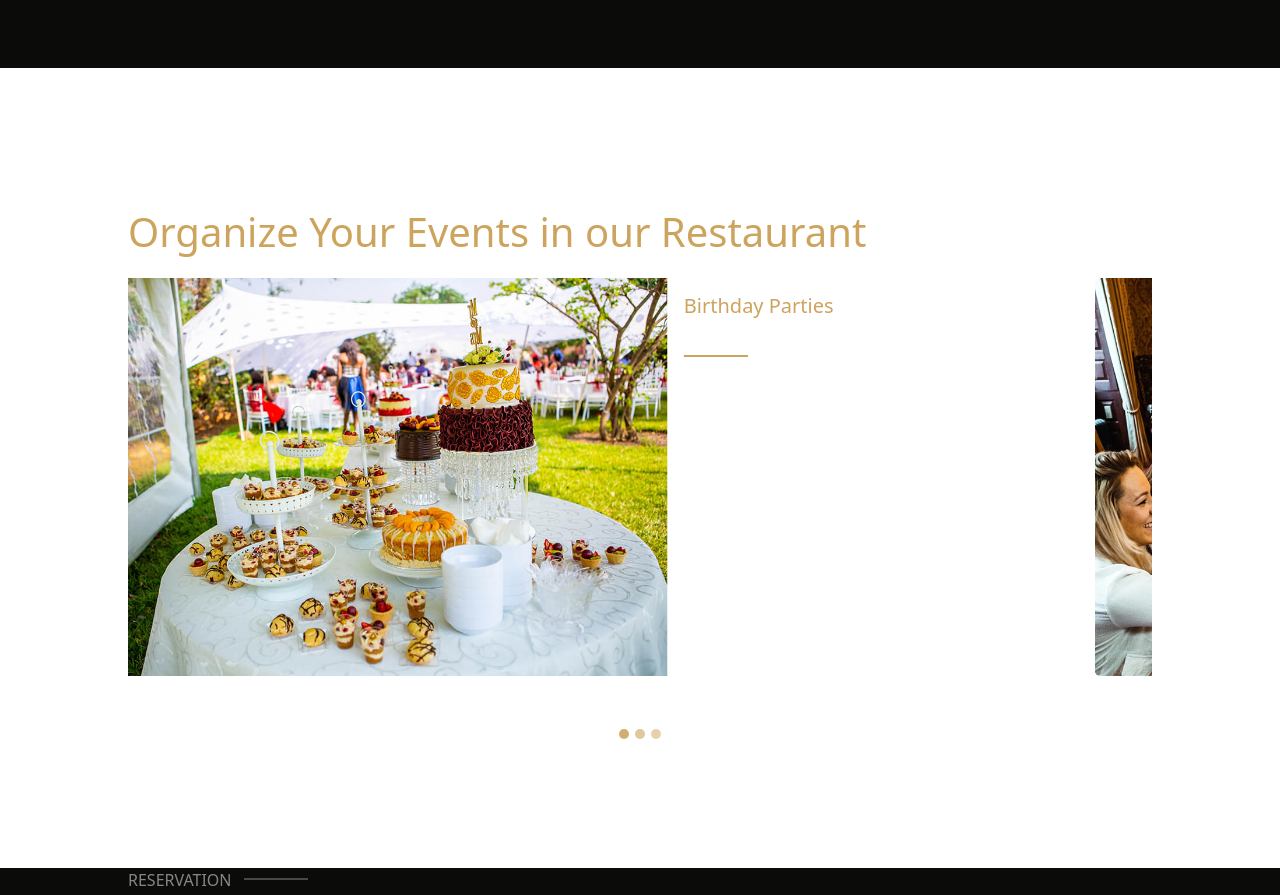
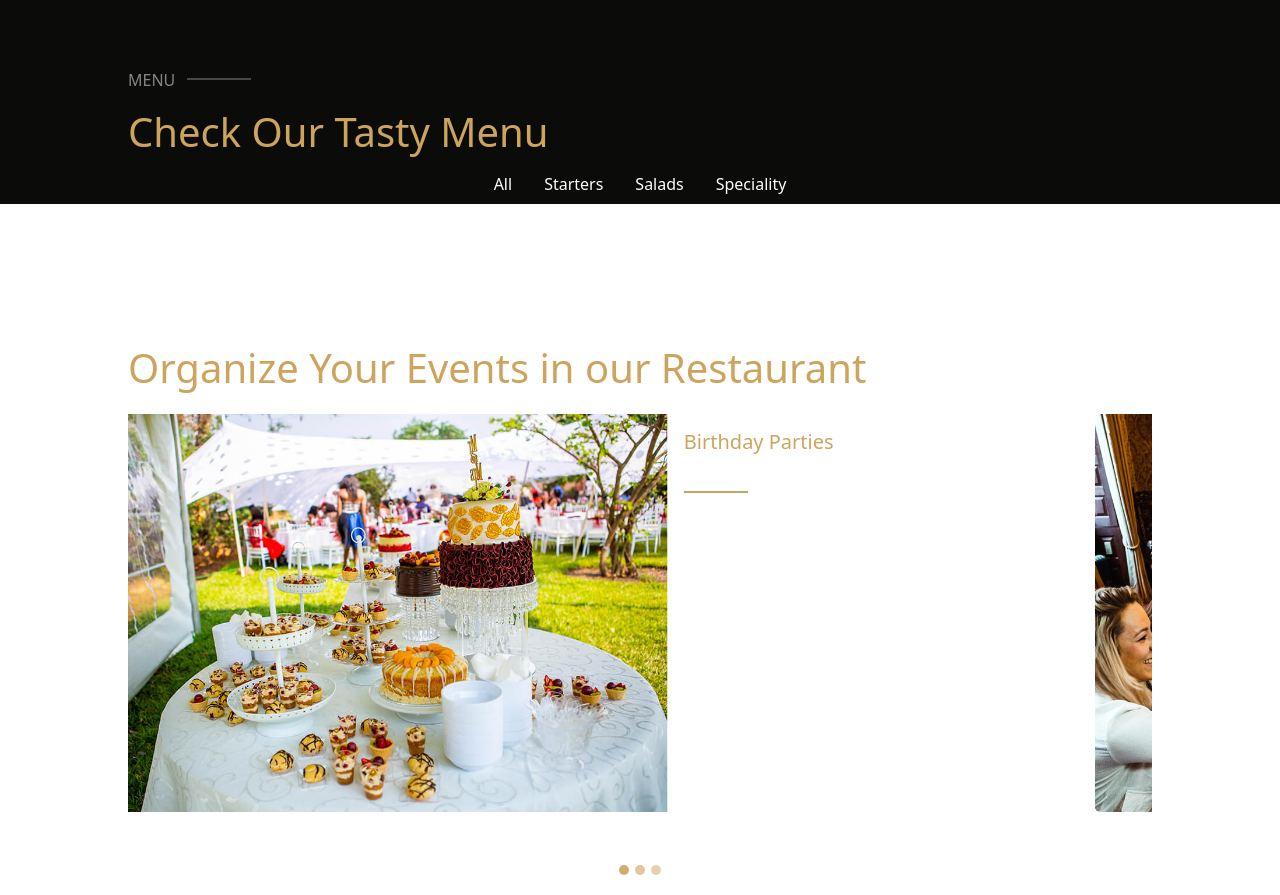
Before and after one commit to Goodkat87/ILYASS_CBIENBON, a website: page index.html in a window 1280 px wide. Shown: the part 2092-2987 px from the top of the page. Drawn offline with nearby package versions, Linux system fonts and the light colour scheme.

Commit message:
Add of menu title and nav&tabs

```diff
--- a/index.html
+++ b/index.html
@@ -21,7 +21,7 @@
                     <a class="nav-link active text-white ps-2" aria-current="page" href="#home">Home</a>
                   </li>
                   <li class="nav-item">
-                    <a class="nav-link active text-white ps-2" href="#about">About</a>
+                    <a class="nav-link text-white ps-2" href="#about">About</a>
                   </li>
                   <li class="nav-item">
                     <a class="nav-link text-white ps-2" href="#menu">Menu</a>
@@ -106,6 +106,33 @@
             </div>
           </div>
         </section>
+
+        <section id="menu">
+          <div id="menuTop">
+            <p>MENU &ensp;</p>
+            <h1 class="text-gold">Check Our Tasty Menu</h1>
+          </div>
+          <div id="menuBtm">
+            <ul class="nav justify-content-center">
+              <li class="nav-item">
+                <a class="nav-link active text-white" aria-current="page" href="#all">All</a>
+              </li>
+              <li class="nav-item">
+                <a class="nav-link text-white " href="#starters">Starters</a>
+              </li>
+              <li class="nav-item">
+                <a class="nav-link text-white" href="#salads">Salads</a>
+              </li>
+              <li class="nav-item">
+                <a class="nav-link text-white" href="#">Speciality</a>
+              </li>
+            </ul>
+          </div>
+          <div>
+
+          </div>
+        </section>
+
         <section id="events">
           <div id="eventTop">
             <p>EVENTS &ensp;</p>
--- a/src/sass/module/_main.sass
+++ b/src/sass/module/_main.sass
@@ -113,6 +113,29 @@ main
                     .whyUstxt
                         transition: 1s ease all
                         transform: translateY(-10px)
+    #menu
+        width: 100%
+        height: max-content
+        background-color: #0b0b09
+        display: flex
+        flex-direction: column
+        align-items: center
+        justify-content: center
+        #menuTop
+            width: 80%
+            height: max-content
+            p
+                color: white
+                opacity: 0.5
+                &::after
+                    width: 5%
+                    margin-top: 10px
+                    display: inline-block
+                    content: ""
+                    position: absolute
+                    border: 1px white solid
+                    opacity: 0.5
+
     #events
         padding-top: 100px
         padding-bottom: 100px
@@ -383,7 +406,6 @@ main
 
 
 
-
     #about::before
         height: 100%
         width: 100%
```
Also changed, not shown: public/css/app.css, 1 other file.
